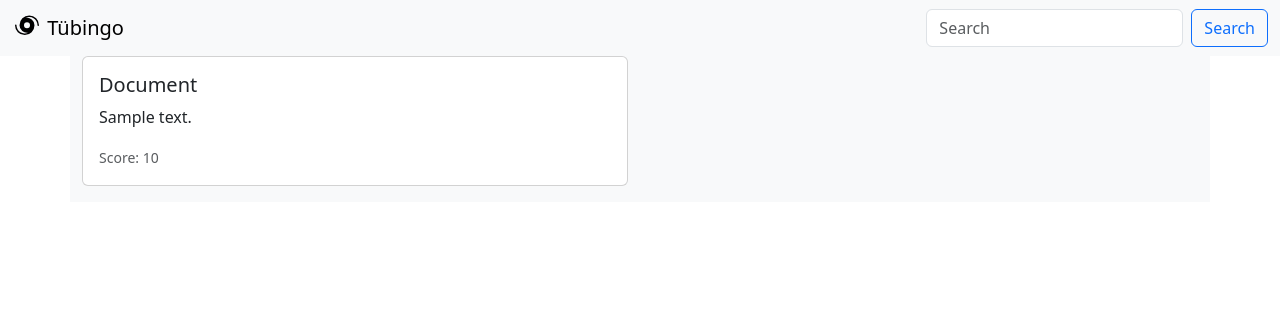
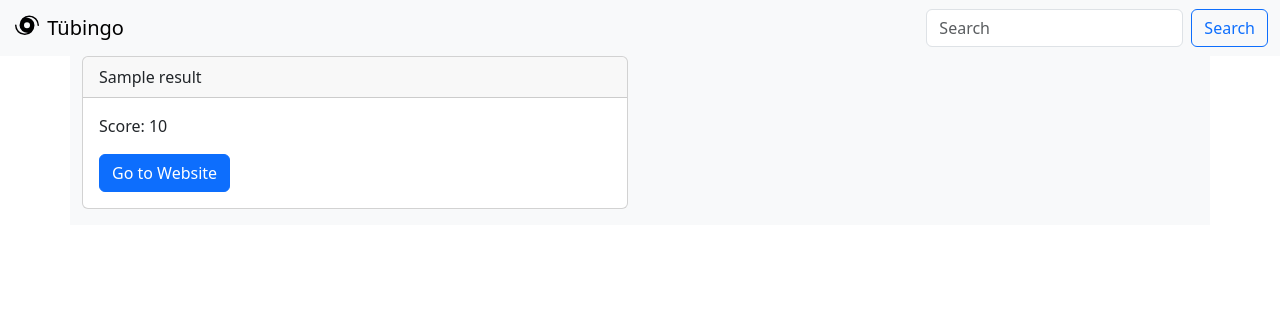
Before and after one commit to danielflat/Project_MSE, a Flask app: template templates/search.html in a window 1280 px wide. Shown: the top 316 px of the page. Run offline with Flask 3, Linux system fonts and the light colour scheme; the template is opened without the code that fills it: most values are stand-ins (such as "Sample title", 1, 10 or a date in 2020); some libraries are stand-ins or nearby versions.

Commit message:
df: updated search.html

```diff
--- a/templates/search.html
+++ b/templates/search.html
@@ -31,10 +31,14 @@
         {% for result in results %}
             <div class="col">
                 <div class="card">
+                    <div class="card-header">
+                        {{result.title}}
+                    </div>
                     <div class="card-body">
-                        <h5 class="card-title">Document</h5>
-                        <p class="card-text">{{ result.text }}</p>
-                        <p class="card-text"><small class="text-muted">Score: {{ result.score }}</small></p>
+<!--                    <h5 class="card-title">Special title treatment</h5>-->
+                        <!-- At least some content for now. We should not present a score to the user. Let's exchange it with something else -->
+                        <p class="card-text">Score: {{result.score}}</p>
+                        <a href="{{result.url}}" target="_blank" class="btn btn-primary">Go to Website</a>
                     </div>
                 </div>
             </div>
```
